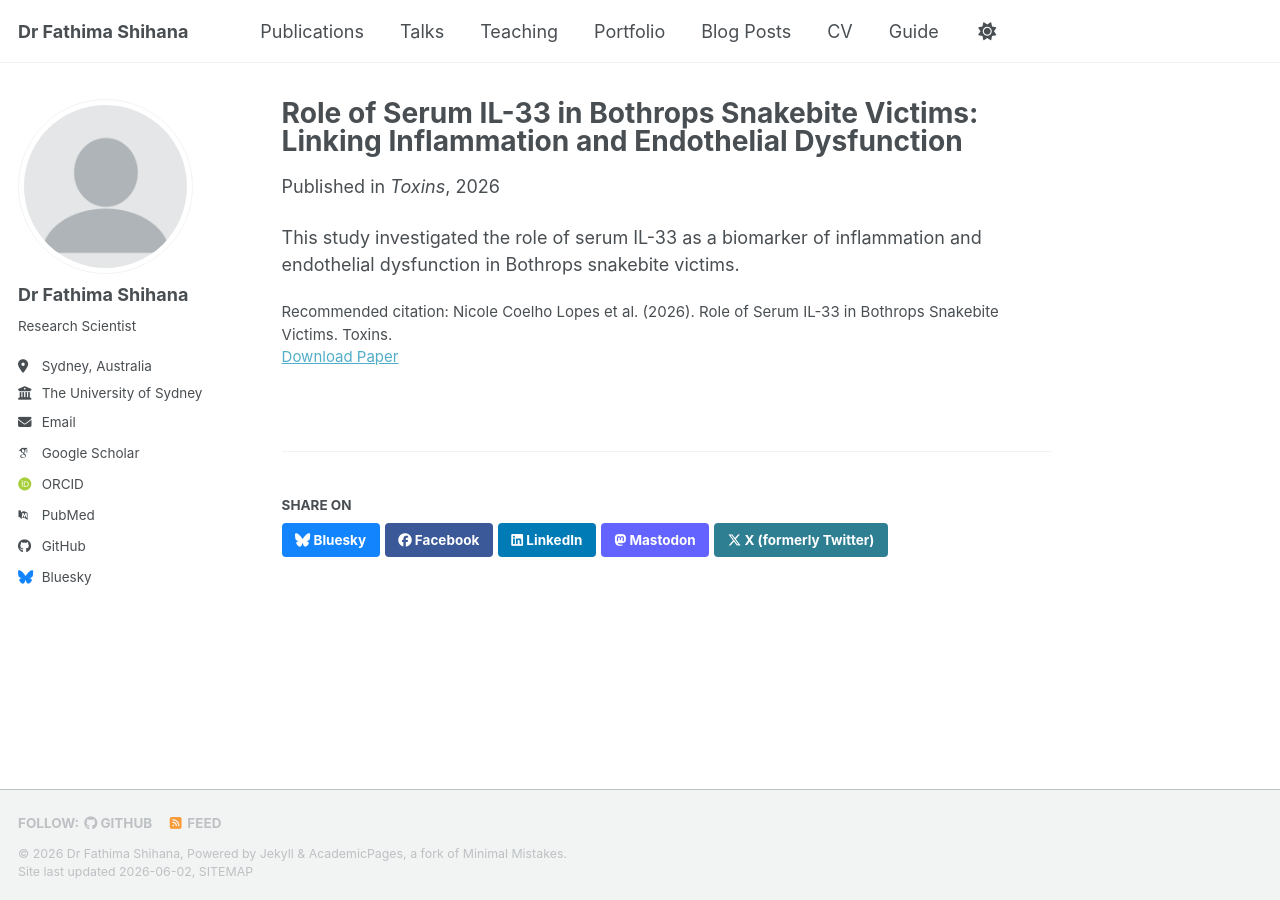
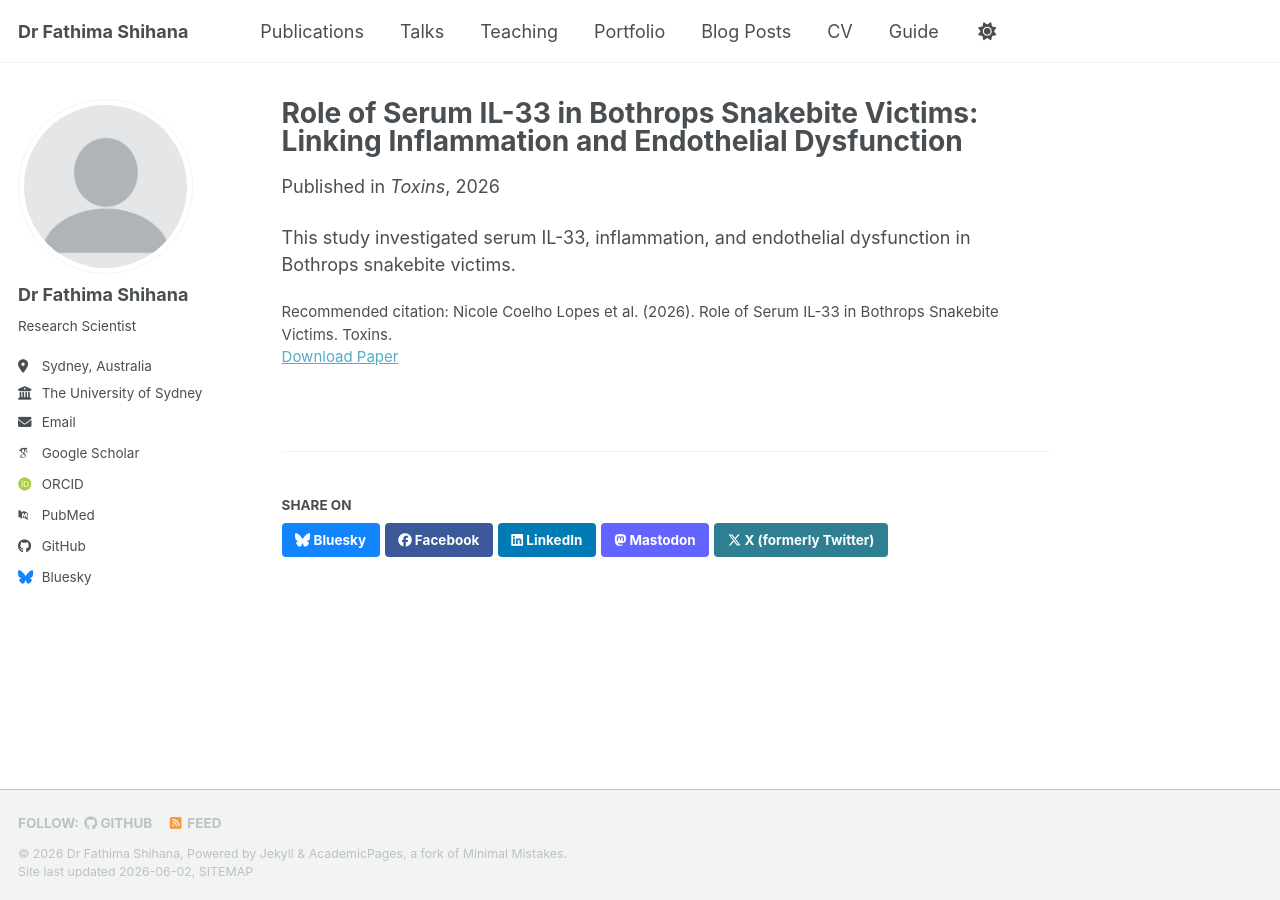
Before and after one commit to fathimashihana/fathimashihana.github.io, a Jekyll site: the page built from _publications/2026-Role of Serum IL-33 in Bothrops Snakebite Victims: Linking Inflammation and Endothelial Dysfunction.md, in a window 1280 px wide. Built offline with Jekyll 4.4.1, drawn with Linux system fonts in a browser that asks for light colours; some web fonts are replaced; a script bundle is joined from its source files by our own code; library files that are not in the unit come from our copies.

Commit message:
Update 2026-Role of Serum IL-33 in Bothrops Snakebite Victims: Linking Inflammation and Endothelial Dysfunction.md

```diff
--- a/_publications/2026-Role of Serum IL-33 in Bothrops Snakebite Victims: Linking Inflammation and Endothelial Dysfunction.md
+++ b/_publications/2026-Role of Serum IL-33 in Bothrops Snakebite Victims: Linking Inflammation and Endothelial Dysfunction.md
@@ -1,13 +1,13 @@
 ---
 title: "Role of Serum IL-33 in Bothrops Snakebite Victims: Linking Inflammation and Endothelial Dysfunction"
 collection: publications
+category: manuscripts
 permalink: /publication/role-of-serum-il33
 date: 2026-02-03
 venue: "Toxins"
 paperurl: "https://doi.org/10.3390/toxins18020113"
-
 citation: 'Nicole Coelho Lopes et al. (2026). Role of Serum IL-33 in Bothrops Snakebite Victims. Toxins.'
-
 excerpt: 'Investigation of inflammatory biomarkers and endothelial dysfunction in snakebite victims.'
 ---
-This study investigated the role of serum IL-33 as a biomarker of inflammation and endothelial dysfunction in Bothrops snakebite victims.
+
+This study investigated serum IL-33, inflammation, and endothelial dysfunction in Bothrops snakebite victims.
```
